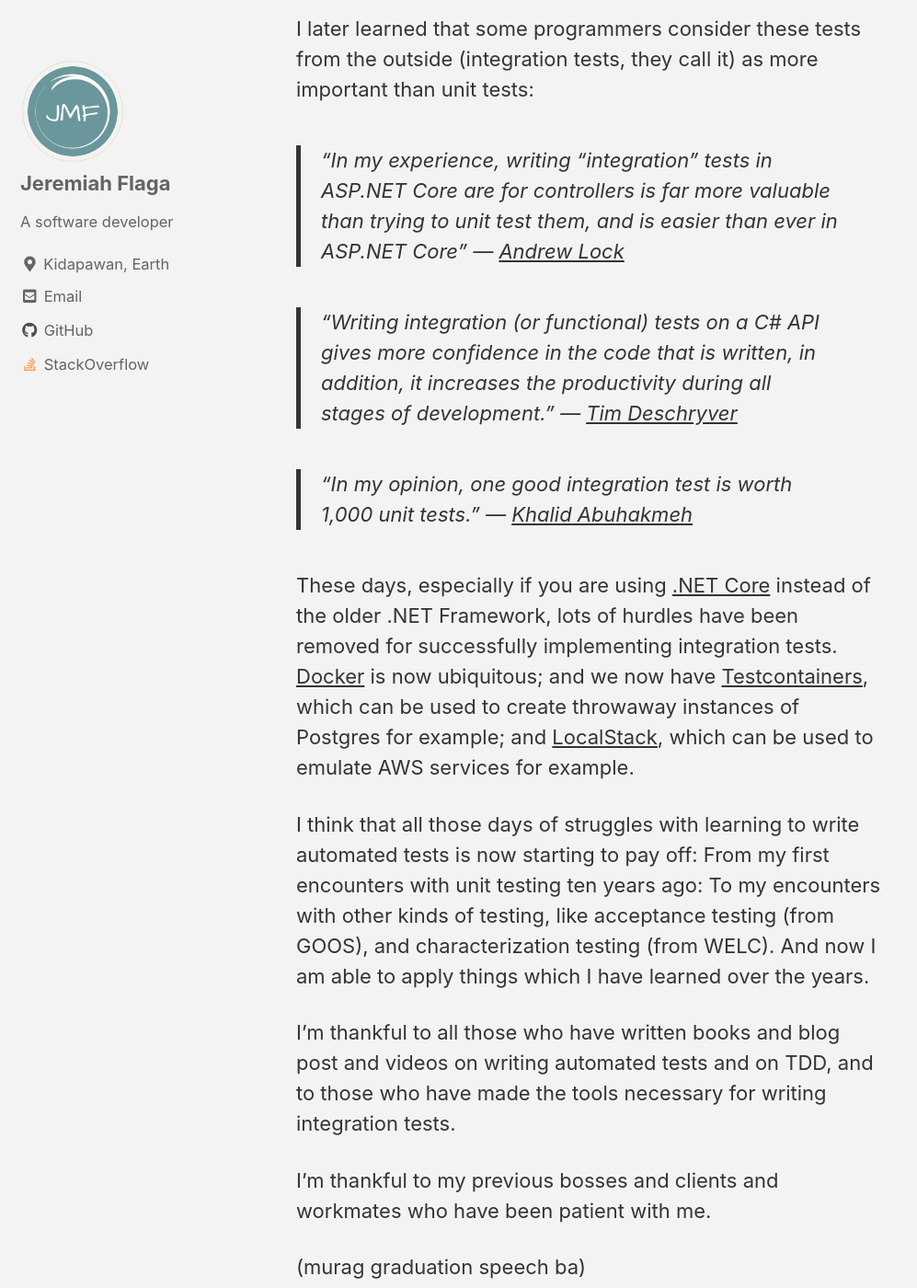
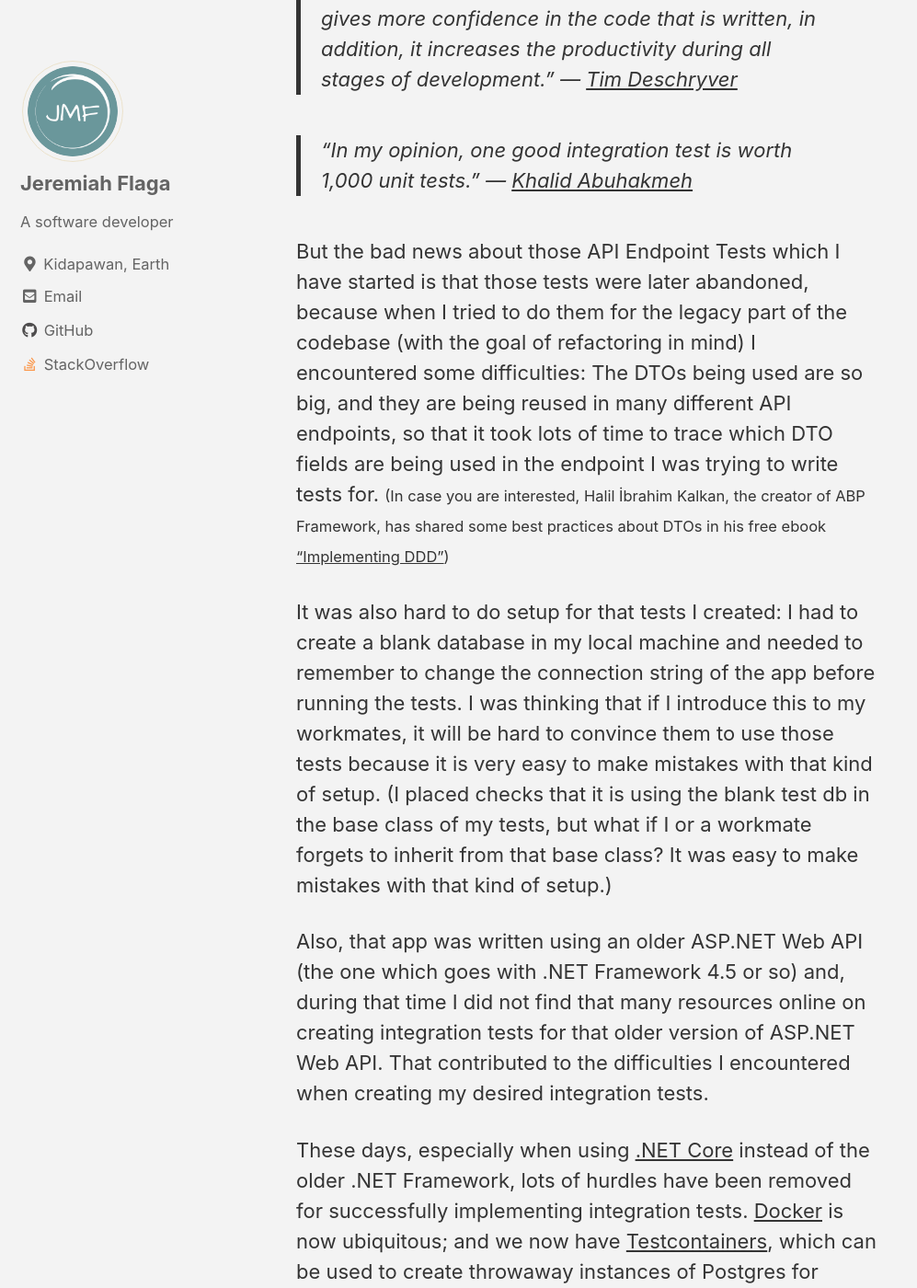
Before and after one commit to jflaga/jflaga.github.io, a Jekyll site: the page built from _journal/2023/2023-09-01-started-writing-integration-tests-at-work-5e4627f.md, in a window 1280 px wide and 1400 px high, scrolled down 6046 px. Shown: the whole window at 92% size, without its empty margins (0-997 px from the left). Built offline with Jekyll 4.4.1, drawn with Linux system fonts in a browser that asks for light colours; cached includes are drawn as plain includes; comment, search, counter and statistics services are not loaded; some of the changed text lies outside the part shown.

Commit message:
journal (update): integration tests at work

```diff
--- a/_journal/2023/2023-09-01-started-writing-integration-tests-at-work-5e4627f.md
+++ b/_journal/2023/2023-09-01-started-writing-integration-tests-at-work-5e4627f.md
@@ -22,7 +22,7 @@ Friday, September 1, 2023
 
 I have been writing integration tests for a task at work since Thursday last week up to yesterday morning. This task is for a software module whose codebase is still in its infancy, and is relatively small, and is written using the latest .NET Core, and is adhering to Clean Architecture principles (because it uses [ABP Framework](https://abp.io/)) --- and so is not that hard to wrap around ones head, which led me to believe that writing integration tests for this would not be that hard.
 
-I spent about 12 to 16 hours per day of work for five workdays, and about 6 hours last Sunday evening.
+I spent about twelve to sixteen hours per day of work for five workdays, and about three to six hours during the weekends.
 
 I usually work for only 8 hours per work day, and do not work on weekends. But I gave lots of time for this endeavor because I made some slips at work in the previous days: In some of my recent tasks, I failed to test some of the other part of our codebase which were affected by my code changes.
 
@@ -83,10 +82,15 @@ I later learned that some programmers consider these tests from the outside (int
 > "In my opinion, one good integration test is worth 1,000 unit tests."
 > ---  [Khalid Abuhakmeh](https://khalidabuhakmeh.com/secrets-of-a-dotnet-professional#integration-tests--unit-tests)
 
+But the bad news about those API Endpoint Tests which I have started is that those tests were later abandoned, because when I tried to do them for the legacy part of the codebase (with the goal of refactoring in mind) I encountered some difficulties: The DTOs being used are so big, and they are being reused in many different API endpoints, so that it took lots of time to trace which DTO fields are being used in the endpoint I was trying to write tests for. <small>(In case you are interested, Halil İbrahim Kalkan, the creator of ABP Framework, has shared some best practices about DTOs in his free ebook ["Implementing DDD"](https://abp.io/books/implementing-domain-driven-design))</small>
 
-These days, especially if you are using [.NET Core](https://blog.ploeh.dk/2021/01/25/self-hosted-integration-tests-in-aspnet/) instead of the older .NET Framework, lots of hurdles have been removed for successfully implementing integration tests. [Docker](https://www.youtube.com/watch?v=8IRNC7qZBmk) is now ubiquitous; and we now have [Testcontainers](https://www.azureblue.io/asp-net-core-integration-tests-with-test-containers-and-postgres/), which can be used to create throwaway instances of Postgres for example; and [LocalStack](https://blog.genezini.com/p/integration-tests-with-aws-s3-buckets-using-localstack-and-testcontainers/), which can be used to emulate AWS services for example.
+It was also hard to do setup for that tests I created: I had to create a blank database in my local machine and needed to remember to change the connection string of the app before running the tests. I was thinking that if I introduce this to my workmates, it will be hard to convince them to use those tests because it is very easy to make mistakes with that kind of setup. (I placed checks that it is using the blank test db in the base class of my tests, but what if I or a workmate forgets to inherit from that base class? It was easy to make mistakes with that kind of setup.)
 
-I think that all those days of struggles with learning to write automated tests is now starting to pay off: From my first encounters with unit testing ten years ago: To my encounters with other kinds of testing, like acceptance testing (from GOOS), and characterization testing (from WELC). And now I am able to apply things which I have learned over the years.
+Also, that app was written using an older ASP.NET Web API (the one which goes with .NET Framework 4.5 or so) and, during that time I did not find that many resources online on creating integration tests for that older version of ASP.NET Web API. That contributed to the difficulties I encountered when creating my desired integration tests.
+
+These days, especially when using [.NET Core](https://blog.ploeh.dk/2021/01/25/self-hosted-integration-tests-in-aspnet/) instead of the older .NET Framework, lots of hurdles have been removed for successfully implementing integration tests. [Docker](https://www.youtube.com/watch?v=8IRNC7qZBmk) is now ubiquitous; and we now have [Testcontainers](https://www.azureblue.io/asp-net-core-integration-tests-with-test-containers-and-postgres/), which can be used to create throwaway instances of Postgres for example; and [LocalStack](https://blog.genezini.com/p/integration-tests-with-aws-s3-buckets-using-localstack-and-testcontainers/), which can be used to emulate AWS services for example.
+
+I happy that all those days of struggles with learning to write automated tests is now starting to pay off. And am now able to apply things which I have learned over the years.
 
 I'm thankful to all those who have written books and blog post and videos on writing automated tests and on TDD, and to those who have made the tools necessary for writing integration tests.
 
```
Also changed, not shown: other parts of _journal/2023/2023-09-01-started-writing-integration-tests-at-work-5e4627f.md (+4 -5 lines).
